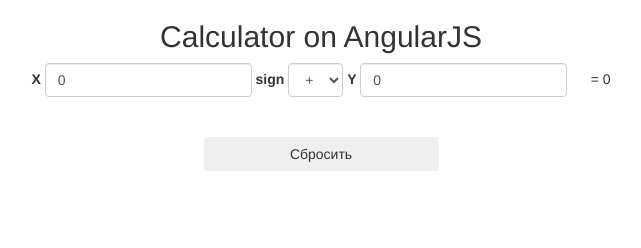
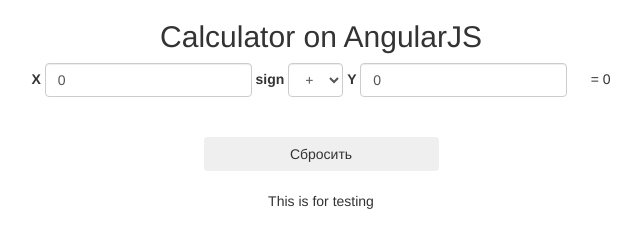
Before and after one commit to slovn1k/SinglePageApp, a plain HTML site: page index.html in a window 1280 px wide. Shown: the whole page, without its empty margins (319-960 px from the left). Drawn offline with nearby package versions, Linux system fonts and the light colour scheme.

Commit message:
Just testing the cmder commit

```diff
--- a/index.html
+++ b/index.html
@@ -58,5 +58,9 @@
 
 </div>
 
+<div>
+  <p>This is for testing</p>
+</div>
+
 </body>
 </html>
```
